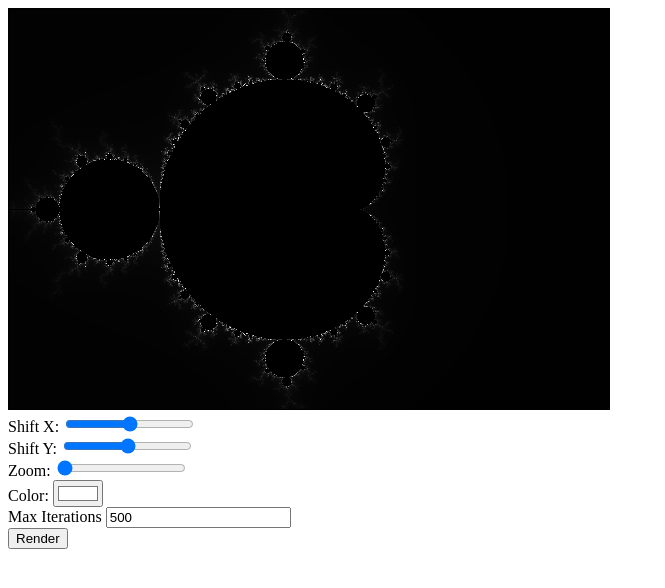
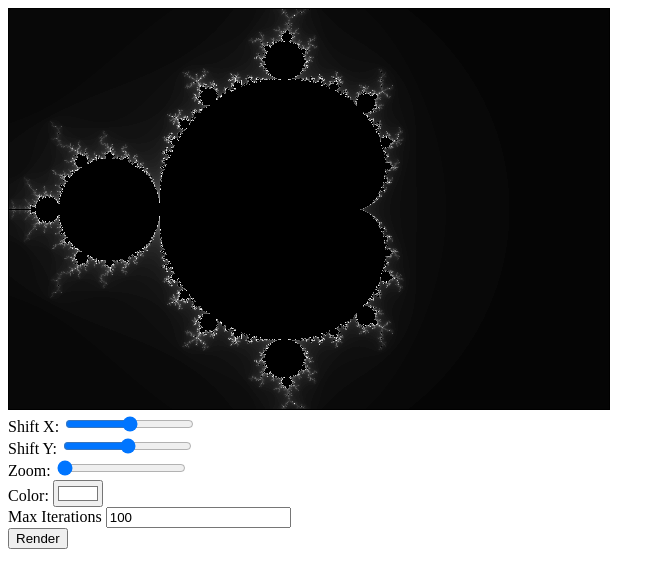
Before and after one commit to timjkue/mandelbrot, a plain HTML site: page index.html in a window 1280 px wide. Shown: the whole page, without its empty margins (0-665 px from the left). Drawn offline with Linux system fonts and the light colour scheme.

Commit message:
Update index.html

```diff
--- a/index.html
+++ b/index.html
@@ -21,7 +21,7 @@
     <label for="color">Color:</label>
     <input type="color" id="color" value="#FFFFFF"><br>
     <label for="maxIterations">Max Iterations</label>
-    <input type="number" id="maxIterations" value="500" step="1"><br>
+    <input type="number" id="maxIterations" value="100" step="1"><br>
     <button onclick="render()">Render</button>
     <script src="mandelbrot.js"></script>
 </body>
```
